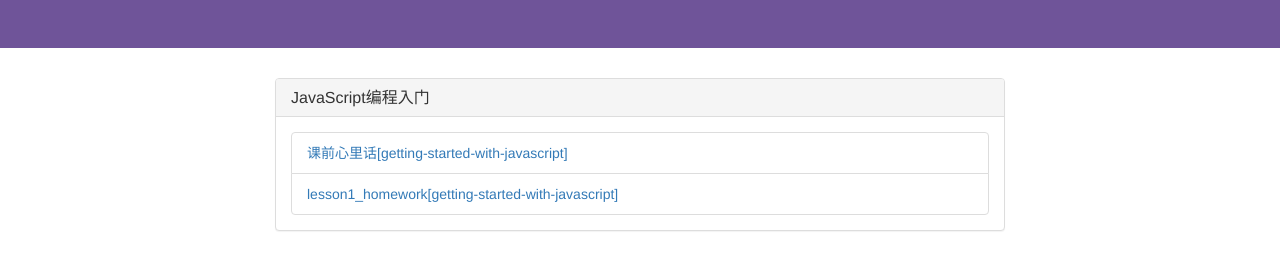
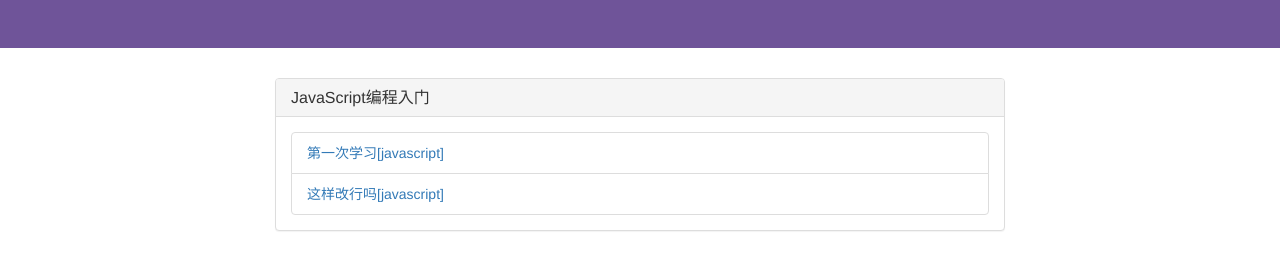
Before and after one commit to pcy1201/test, a plain HTML site: page index.html in a window 1280 px wide. Shown: the part 122-392 px from the top of the page. Drawn offline with nearby package versions, Linux system fonts and the light colour scheme.

Commit message:
Update index.html

```diff
--- a/index.html
+++ b/index.html
@@ -3,7 +3,7 @@
 <html>
 <head lang="en">
     <meta charset="UTF-8">
-    <title>新生大学</title>
+    <title>我的主页</title>
     <meta name="viewport" content="width=device-width, initial-scale=1, maximum-scale=1, user-scalable=no">
     <link rel="stylesheet" href="https://cdn.bootcss.com/bootstrap/3.3.7/css/bootstrap.min.css" integrity="sha384-BVYiiSIFeK1dGmJRAkycuHAHRg32OmUcww7on3RYdg4Va+PmSTsz/K68vbdEjh4u" crossorigin="anonymous">
     <link rel="stylesheet" href="./public/style.css">
@@ -24,12 +24,12 @@
         <div class="panel-body">
           <li class="list-group-item">
             <a href="https://github.com/shashawang/words-from-the-heart/blob/master/wangshasha.json">
-              课前心里话[getting-started-with-javascript]
+              第一次学习[javascript]
             </a>
           </li>
           <li class="list-group-item">
             <a href="https://github.com/xugy0926/words-from-the-heart">
-              lesson1_homework[getting-started-with-javascript]
+              这样改行吗[javascript]
             </a>
           </li>
         </div>
```
